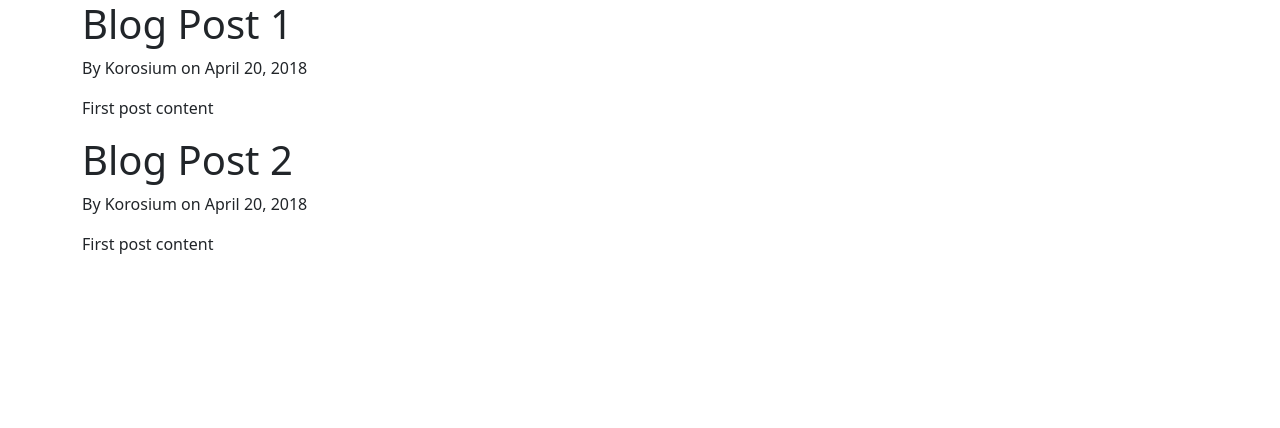
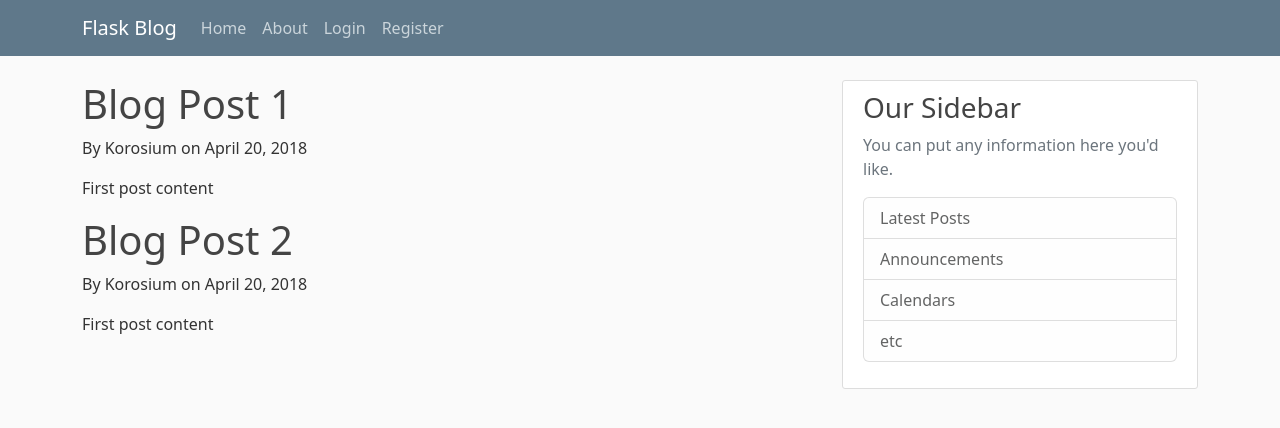
Before and after one commit to Korosium/Enigma, a Flask app: page / in a window 1280 px wide. Shown: the top 428 px of the page. Run offline with Flask 3, Linux system fonts and the light colour scheme.

Commit message:
Added custom css to the layout page

```diff
--- a/main.py
+++ b/main.py
@@ -1,4 +1,4 @@
-from flask import Flask, render_template
+from flask import Flask, render_template, url_for
 app = Flask(__name__)
 
 posts = [
--- /dev/null
+++ b/static/main.css
@@ -0,0 +1,85 @@
+body {
+    background: #fafafa;
+    color: #333333;
+    margin-top: 5rem;
+}
+
+h1,
+h2,
+h3,
+h4,
+h5,
+h6 {
+    color: #444444;
+}
+
+.bg-steel {
+    background-color: #5f788a;
+}
+
+.site-header .navbar-nav .nav-link {
+    color: #cbd5db;
+}
+
+.site-header .navbar-nav .nav-link:hover {
+    color: #ffffff;
+}
+
+.site-header .navbar-nav .nav-link.active {
+    font-weight: 500;
+}
+
+.content-section {
+    background: #ffffff;
+    padding: 10px 20px;
+    border: 1px solid #dddddd;
+    border-radius: 3px;
+    margin-bottom: 20px;
+}
+
+.article-title {
+    color: #444444;
+}
+
+a.article-title:hover {
+    color: #428bca;
+    text-decoration: none;
+}
+
+.article-content {
+    white-space: pre-line;
+}
+
+.article-img {
+    height: 65px;
+    width: 65px;
+    margin-right: 16px;
+}
+
+.article-metadata {
+    padding-bottom: 1px;
+    margin-bottom: 4px;
+    border-bottom: 1px solid #e3e3e3
+}
+
+.article-metadata a:hover {
+    color: #333;
+    text-decoration: none;
+}
+
+.article-svg {
+    width: 25px;
+    height: 25px;
+    vertical-align: middle;
+}
+
+.account-img {
+    height: 125px;
+    width: 125px;
+    margin-right: 20px;
+    margin-bottom: 16px;
+}
+
+.account-heading {
+    font-size: 2.5rem;
+}
--- a/templates/layout.html
+++ b/templates/layout.html
@@ -1,19 +1,65 @@
 <!DOCTYPE html>
 <html lang="en">
+
 <head>
     <meta charset="UTF-8">
     <meta name="viewport" content="width=device-width, initial-scale=1.0">
-    <link href="https://cdn.jsdelivr.net/npm/bootstrap@5.2.3/dist/css/bootstrap.min.css" rel="stylesheet" integrity="sha384-rbsA2VBKQhggwzxH7pPCaAqO46MgnOM80zW1RWuH61DGLwZJEdK2Kadq2F9CUG65" crossorigin="anonymous">
-    <script defer src="https://cdn.jsdelivr.net/npm/bootstrap@5.2.3/dist/js/bootstrap.bundle.min.js" integrity="sha384-kenU1KFdBIe4zVF0s0G1M5b4hcpxyD9F7jL+jjXkk+Q2h455rYXK/7HAuoJl+0I4" crossorigin="anonymous"></script>
+    <link href="https://cdn.jsdelivr.net/npm/bootstrap@5.2.3/dist/css/bootstrap.min.css" rel="stylesheet"
+        integrity="sha384-rbsA2VBKQhggwzxH7pPCaAqO46MgnOM80zW1RWuH61DGLwZJEdK2Kadq2F9CUG65" crossorigin="anonymous">
+    <link rel="stylesheet" href="{{ url_for('static', filename='main.css') }}">
+    <script defer src="https://cdn.jsdelivr.net/npm/bootstrap@5.2.3/dist/js/bootstrap.bundle.min.js"
+        integrity="sha384-kenU1KFdBIe4zVF0s0G1M5b4hcpxyD9F7jL+jjXkk+Q2h455rYXK/7HAuoJl+0I4"
+        crossorigin="anonymous"></script>
     {% if title %}
-        <title>Enigma - {{ title }}</title>
+    <title>Enigma - {{ title }}</title>
     {% else %}
-        <title>Enigma</title>
+    <title>Enigma</title>
     {% endif %}
 </head>
+
 <body>
-    <div class="container">
-        {% block content %}{% endblock %}
-    </div>
+    <header class="site-header">
+        <nav class="navbar navbar-expand-md navbar-dark bg-steel fixed-top">
+            <div class="container">
+                <a class="navbar-brand mr-4" href="/">Flask Blog</a>
+                <button class="navbar-toggler" type="button" data-toggle="collapse" data-target="#navbarToggle"
+                    aria-controls="navbarToggle" aria-expanded="false" aria-label="Toggle navigation">
+                    <span class="navbar-toggler-icon"></span>
+                </button>
+                <div class="collapse navbar-collapse" id="navbarToggle">
+                    <div class="navbar-nav mr-auto">
+                        <a class="nav-item nav-link" href="/">Home</a>
+                        <a class="nav-item nav-link" href="/about">About</a>
+                    </div>
+                    <!-- Navbar Right Side -->
+                    <div class="navbar-nav">
+                        <a class="nav-item nav-link" href="/login">Login</a>
+                        <a class="nav-item nav-link" href="/register">Register</a>
+                    </div>
+                </div>
+            </div>
+        </nav>
+    </header>
+    <main role="main" class="container">
+        <div class="row">
+            <div class="col-md-8">
+                {% block content %}{% endblock %}
+            </div>
+            <div class="col-md-4">
+                <div class="content-section">
+                    <h3>Our Sidebar</h3>
+                    <p class='text-muted'>You can put any information here you'd like.
+                    <ul class="list-group">
+                        <li class="list-group-item list-group-item-light">Latest Posts</li>
+                        <li class="list-group-item list-group-item-light">Announcements</li>
+                        <li class="list-group-item list-group-item-light">Calendars</li>
+                        <li class="list-group-item list-group-item-light">etc</li>
+                    </ul>
+                    </p>
+                </div>
+            </div>
+        </div>
+    </main>
 </body>
+
 </html>
```
